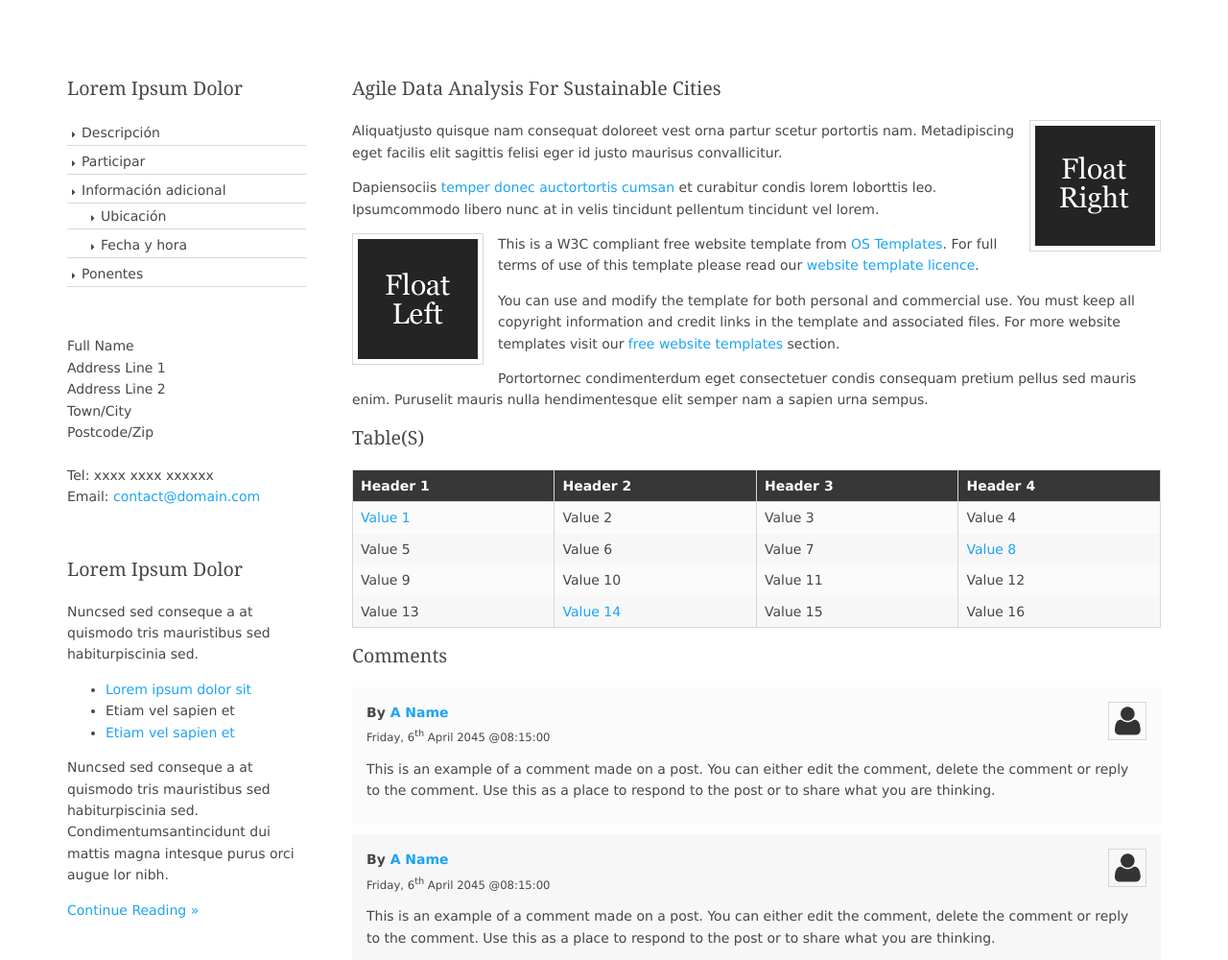
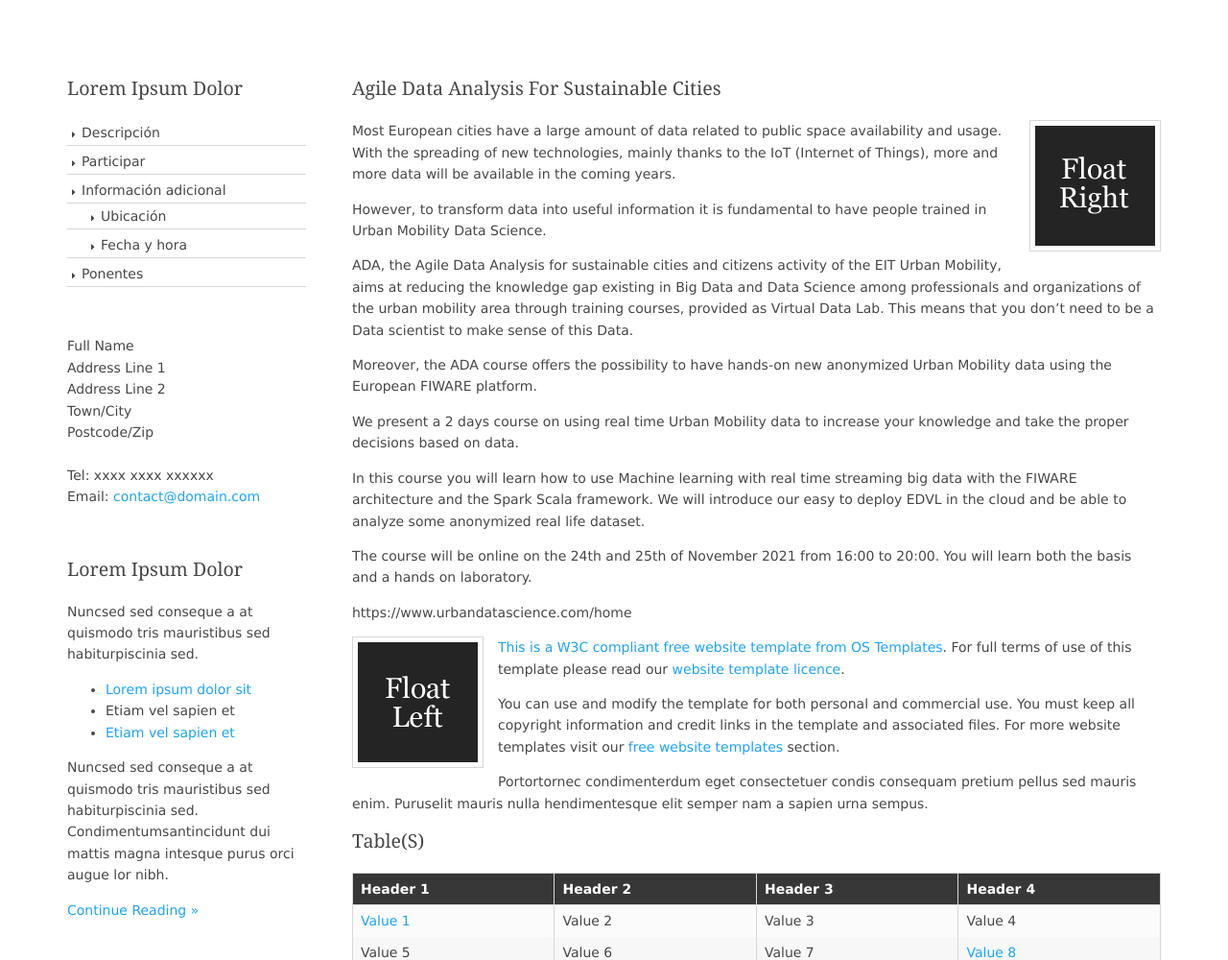
Before and after one commit to EELISA-Data-4-good/WEB, a plain HTML site: page PaginaWeb/pages/eventos/DataAgile.html in a window 1280 px wide. Shown: the part 374-1374 px from the top of the page at 96% size. Drawn offline with nearby package versions, Linux system fonts and the light colour scheme; files whose address does not match are found by name.

Commit message:
Update DataAgile.html

```diff
--- a/PaginaWeb/pages/eventos/DataAgile.html
+++ b/PaginaWeb/pages/eventos/DataAgile.html
@@ -148,8 +148,14 @@ Licence URI: https://www.os-templates.com/template-terms
       <!-- ################################################################################################ -->
       <h1>Agile Data Analysis for Sustainable Cities</h1>
       <img class="imgr borderedbox inspace-5" src="../images/demo/imgr.gif" alt="">
-      <p>Aliquatjusto quisque nam consequat doloreet vest orna partur scetur portortis nam. Metadipiscing eget facilis elit sagittis felisi eger id justo maurisus convallicitur.</p>
-      <p>Dapiensociis <a href="#">temper donec auctortortis cumsan</a> et curabitur condis lorem loborttis leo. Ipsumcommodo libero nunc at in velis tincidunt pellentum tincidunt vel lorem.</p>
+      <p>Most European cities have a large amount of data related to public space availability and usage. With the spreading of new technologies, mainly thanks to the IoT (Internet of Things), more and more data will be available in the coming years.</p>
+      <p>However, to transform data into useful information it is fundamental to have people trained in Urban Mobility Data Science.</p>
+      <p>ADA, the Agile Data Analysis for sustainable cities and citizens activity of the EIT Urban Mobility, aims at reducing the knowledge gap existing in Big Data and Data Science among professionals and organizations of the urban mobility area through training courses, provided as Virtual Data Lab. This means that you don’t need to be a Data scientist to make sense of this Data.</p>
+      <p>Moreover, the ADA course offers the possibility to have hands-on new anonymized Urban Mobility data using the European FIWARE platform.</p>
+      <p>We present a 2 days course on using real time Urban Mobility data to increase your knowledge and take the proper decisions based on data.</p>
+      <p>In this course you will learn how to use Machine learning with real time streaming big data with the FIWARE architecture and the Spark Scala framework. We will introduce our easy to deploy EDVL in the cloud and be able to analyze some anonymized real life dataset.</p>
+      <p>The course will be online on the 24th and 25th of November 2021 from 16:00 to 20:00. You will learn both the basis and a hands on laboratory.</p>
+      <p>https://www.urbandatascience.com/home<a href="https://www.urbandatascience.com/home"></p>
       <img class="imgl borderedbox inspace-5" src="../images/demo/imgl.gif" alt="">
       <p>This is a W3C compliant free website template from <a href="https://www.os-templates.com/" title="Free Website Templates">OS Templates</a>. For full terms of use of this template please read our <a href="https://www.os-templates.com/template-terms">website template licence</a>.</p>
       <p>You can use and modify the template for both personal and commercial use. You must keep all copyright information and credit links in the template and associated files. For more website templates visit our <a href="https://www.os-templates.com/">free website templates</a> section.</p>
```
